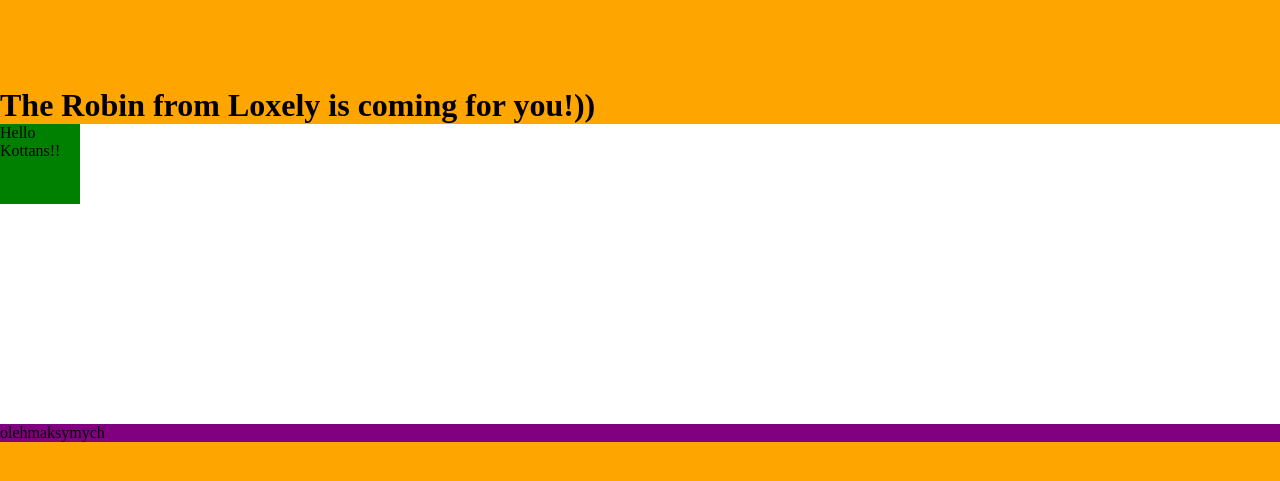
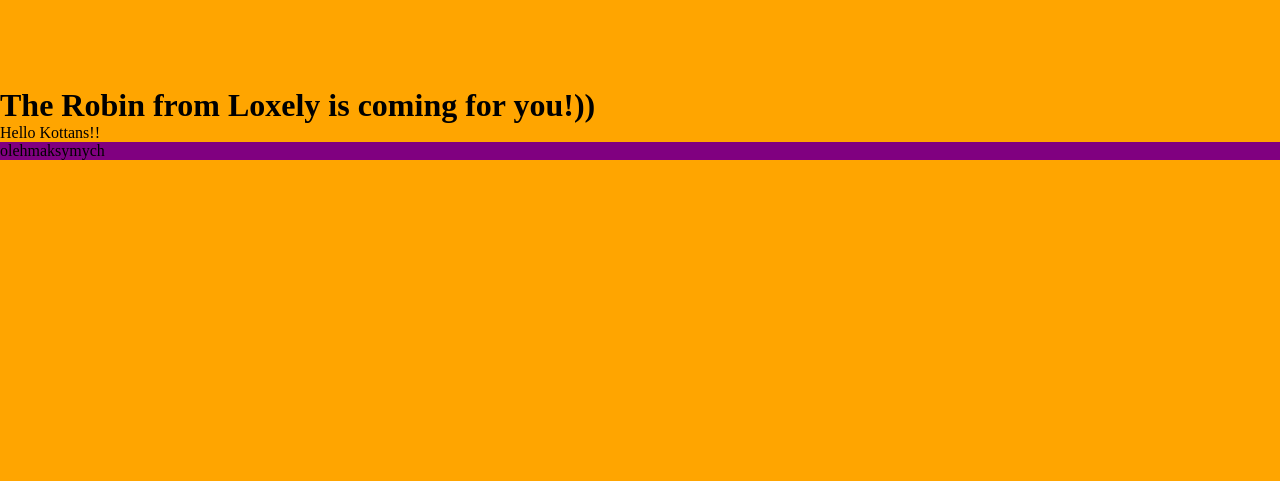
Before and after one commit to olehmaksymych/html_popup, a plain HTML site: page html_popup/index.html in a window 1280 px wide. Shown: the part 53-534 px from the top of the page. Drawn offline with Linux system fonts and the light colour scheme.

Commit message:
Update index.html

```diff
--- a/html_popup/index.html
+++ b/html_popup/index.html
@@ -7,7 +7,6 @@
     <meta http-equiv="X-UA-Compatible" content="ie=edge">
     <title>Popup</title>
     <link rel="stylesheet" href="styl.css"/>
-    <link rel="stylesheet" href="styll.css"/>
 </head>
 <body>
 
```
